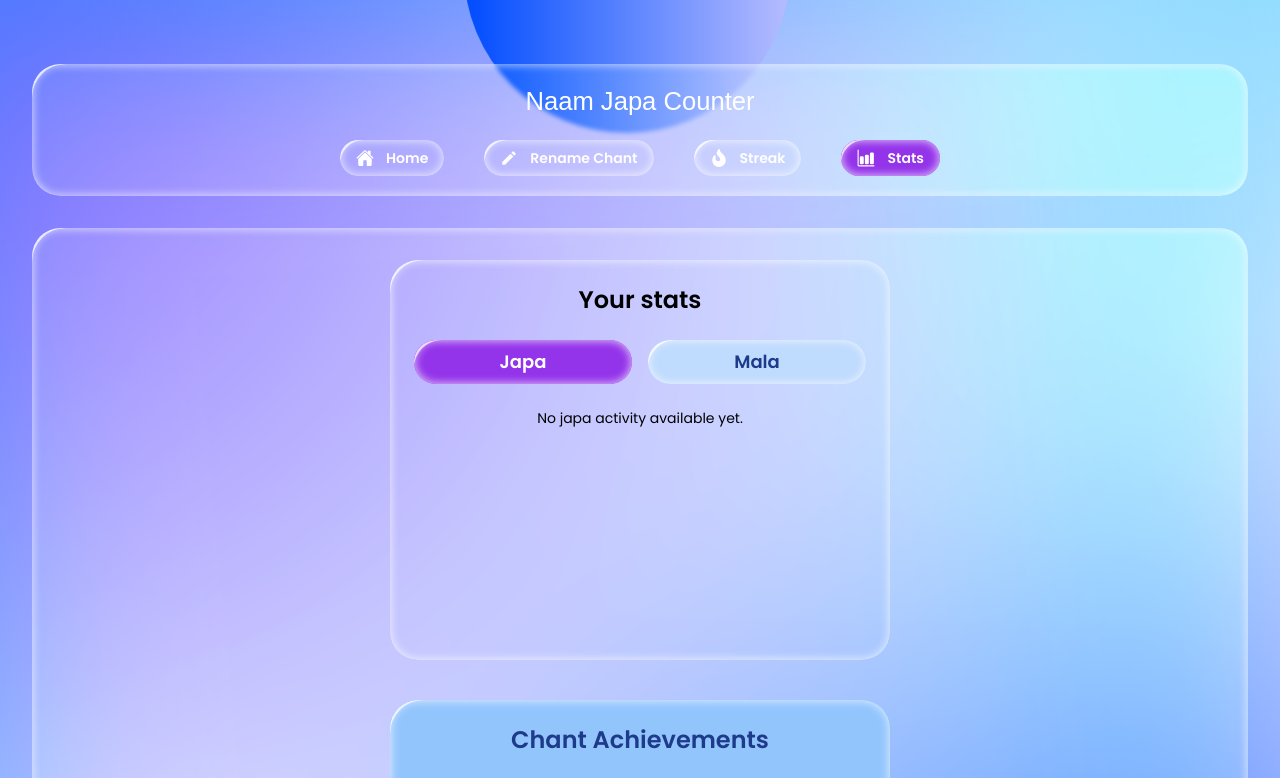
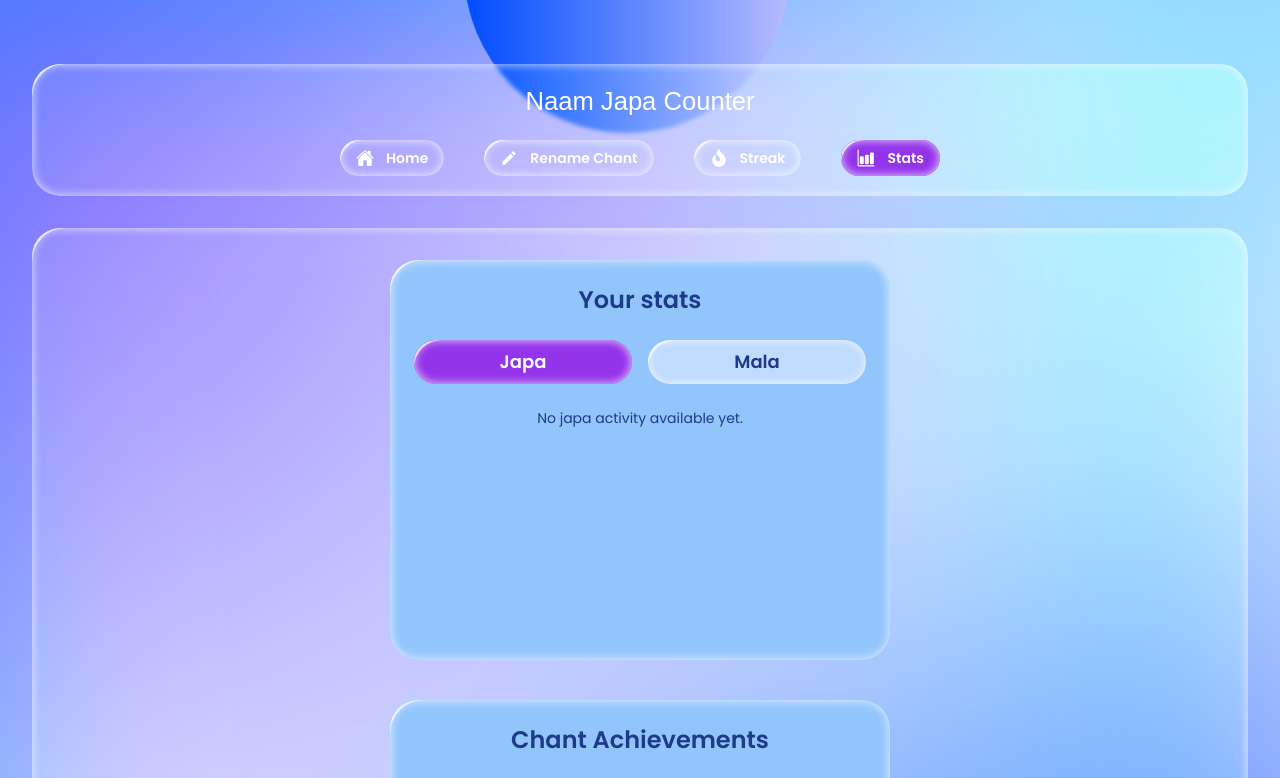
Before and after one commit to abhisharma54/Naam-Japa-Counter, a React (Vite) app: page /stats in a window 1280 px wide. Shown: the top 778 px of the page. Built offline with nearby package versions, Linux system fonts and the light colour scheme; a web font is replaced by a local one.

Commit message:
style: update background and text colors

```diff
--- a/package.json
+++ b/package.json
@@ -1,7 +1,7 @@
 {
   "name": "radhajapa-project",
   "private": true,
-  "version": "1.5.4",
+  "version": "1.5.5",
   "type": "module",
   "scripts": {
     "dev": "vite",
--- a/src/pages/Stats.jsx
+++ b/src/pages/Stats.jsx
@@ -67,7 +67,7 @@ function Stats() {
 
   return (
     <>
-      <div className="glass-card flex w-full min-w-0 min-h-100 flex-col gap-5 rounded-xl p-4 sm:w-125 sm:gap-6 sm:p-6">
+      <div className="glass-card flex w-full min-w-0 min-h-100 bg-blue-300 text-blue-900 flex-col gap-5 rounded-xl p-4 sm:w-125 sm:gap-6 sm:p-6">
         <h1 className="text-xl font-semibold sm:text-2xl">Your stats</h1>
 
         <ActivityTabs activeType={activeType} onActiveType={setActiveType} />
@@ -83,7 +83,7 @@ function Stats() {
               className="w-full min-w-0 overflow-x-auto overflow-y-hidden pb-3 touch-pan-x z-0"
               style={{ WebkitOverflowScrolling: "touch" }}
             >
-              <div className="flex w-max min-w-full text-white gap-4 rounded-md px-3 py-2">
+              <div className="flex w-max min-w-full gap-4 rounded-md px-3 py-2">
                 {statsData.map(({ key, label, value }) => {
                   const barHeight =
                     value > 0
```
